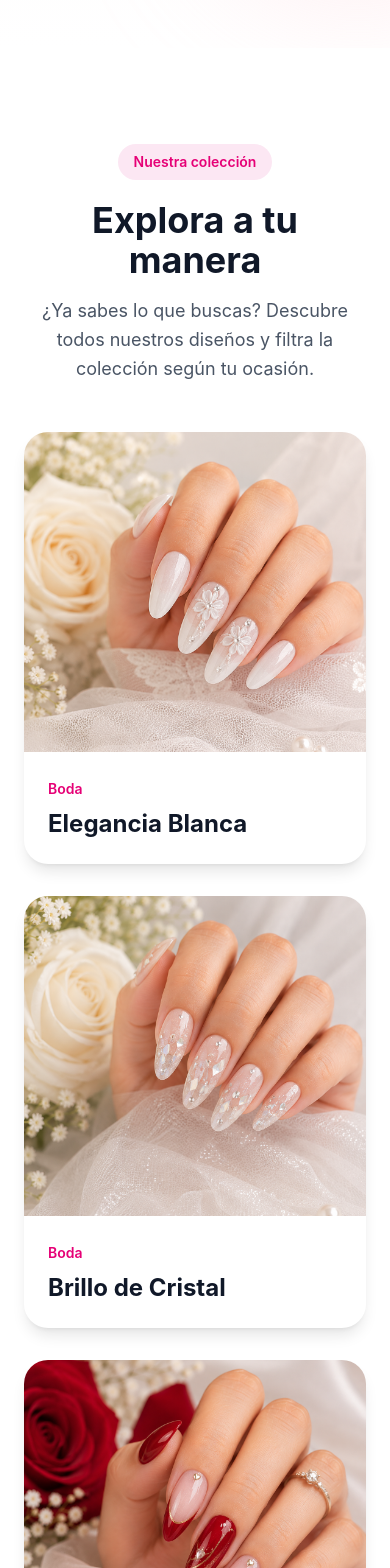
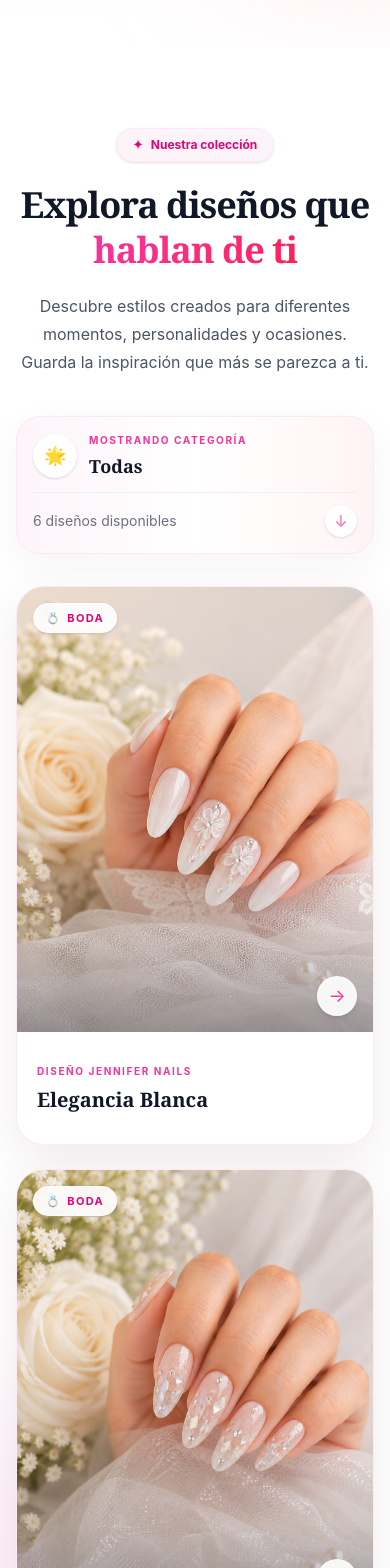
Before and after one commit to thedannytorres23-stack/glow-nails-Jennifer, a React app: page / in a window 390 px wide. Shown: the part 2020-3588 px from the top of the page. Built offline with nearby package versions, Linux system fonts and the light colour scheme; the HTML template or start-up script is replaced by a standard one.

Commit message:
NailCards y Gallery se Actualizaron para el diseno Responsivo

```diff
--- a/src/components/cards/NailCard.jsx
+++ b/src/components/cards/NailCard.jsx
@@ -1,29 +1,194 @@
-export default function NailCard({ imagen, nombre, categoria }) {
+export default function NailCard({
+  imagen,
+  nombre,
+  categoria,
+}) {
   return (
-    <div className="glow-touch group overflow-hidden rounded-3xl bg-white shadow-lg transition-all duration-500 hover:-translate-y-2 hover:shadow-2xl">
+    <article
+      className="
+        glow-touch group relative
+        overflow-hidden rounded-[28px]
+        border border-pink-100/80
+        bg-white
+        shadow-[0_16px_45px_rgba(105,60,80,0.10)]
+        transition-all duration-300
 
-      <div className="overflow-hidden">
+        active:scale-[0.99]
 
+        sm:rounded-[30px]
+
+        lg:hover:-translate-y-2
+        lg:hover:border-pink-200
+        lg:hover:shadow-[0_24px_60px_rgba(105,60,80,0.18)]
+      "
+    >
+      {/* Imagen */}
+      <div
+        className="
+          relative overflow-hidden
+          bg-pink-50
+        "
+      >
         <img
           src={imagen}
-          alt={nombre}
-          className="h-80 w-full object-cover transition-transform duration-700 group-hover:scale-110"
+          alt={`Diseño de uñas ${nombre}`}
+          loading="lazy"
+          className="
+            aspect-[4/5] w-full
+            object-cover object-center
+            transition-transform duration-700
+
+            lg:group-hover:scale-[1.06]
+          "
         />
 
-      </div>
+        {/* Degradado inferior */}
+        <div
+          aria-hidden="true"
+          className="
+            pointer-events-none absolute
+            inset-x-0 bottom-0
+            h-2/5
+            bg-gradient-to-t
+            from-gray-950/35
+            via-gray-950/10
+            to-transparent
+          "
+        />
 
-      <div className="p-6">
+        {/* Categoría sobre la imagen */}
+        <span
+          className="
+            absolute left-4 top-4
+            inline-flex items-center gap-1.5
+            rounded-full
+            border border-white/40
+            bg-white/90
+            px-3 py-1.5
+            text-[11px] font-bold
+            uppercase tracking-[0.12em]
+            text-pink-600
+            shadow-sm
+            backdrop-blur-md
 
-        <span className="text-sm font-semibold text-pink-600">
+            sm:left-5 sm:top-5
+          "
+        >
+          <span aria-hidden="true">
+            {obtenerIconoCategoria(categoria)}
+          </span>
+
           {categoria}
         </span>
 
-        <h3 className="mt-2 text-2xl font-bold text-gray-900">
-          {nombre}
-        </h3>
+        {/* Indicador visual */}
+        <span
+          aria-hidden="true"
+          className="
+            absolute bottom-4 right-4
+            flex h-10 w-10
+            items-center justify-center
+            rounded-full
+            border border-white/40
+            bg-white/90
+            text-lg text-pink-500
+            shadow-md
+            backdrop-blur-md
+            transition-all duration-300
 
+            sm:bottom-5 sm:right-5
+
+            lg:group-hover:translate-x-1
+            lg:group-hover:bg-pink-500
+            lg:group-hover:text-white
+          "
+        >
+          →
+        </span>
       </div>
 
-    </div>
+      {/* Contenido */}
+      <div
+        className="
+          flex min-h-[112px]
+          items-center justify-between
+          gap-4 px-5 py-5
+
+          sm:min-h-[122px]
+          sm:px-6 sm:py-6
+        "
+      >
+        <div className="min-w-0">
+          <p
+            className="
+              text-[10px] font-bold
+              uppercase tracking-[0.16em]
+              text-pink-500
+            "
+          >
+            Diseño Jennifer Nails
+          </p>
+
+          <h3
+            className="
+              mt-2 line-clamp-2
+              font-serif text-xl
+              font-semibold leading-tight
+              text-gray-900
+
+              sm:text-2xl
+            "
+          >
+            {nombre}
+          </h3>
+        </div>
+
+        <span
+          aria-hidden="true"
+          className="
+            hidden h-10 w-10 shrink-0
+            items-center justify-center
+            rounded-full bg-pink-50
+            text-pink-400
+            transition-all duration-300
+
+            sm:flex
+
+            lg:group-hover:rotate-12
+            lg:group-hover:bg-pink-100
+          "
+        >
+          ✦
+        </span>
+      </div>
+
+      {/* Línea decorativa */}
+      <div
+        aria-hidden="true"
+        className="
+          absolute bottom-0 left-0
+          h-1 w-full
+          origin-left scale-x-0
+          bg-gradient-to-r
+          from-pink-500 to-rose-400
+          transition-transform duration-500
+
+          lg:group-hover:scale-x-100
+        "
+      />
+    </article>
   );
 }
+
+function obtenerIconoCategoria(categoria) {
+  const iconos = {
+    Todas: "🌟",
+    Boda: "💍",
+    Cita: "🥂",
+    Consentirme: "🌸",
+    Trabajo: "💼",
+    Vacaciones: "🌴",
+  };
+
+  return iconos[categoria] || "💅";
+}
--- a/src/components/sections/Gallery.jsx
+++ b/src/components/sections/Gallery.jsx
@@ -1,36 +1,192 @@
 import NailCard from "../cards/NailCard";
 import nailsData from "../../data/nailsData";
 
-<section id="coleccion"></section>
+export default function Gallery({ categoriaSeleccionada }) {
+  const categoriaActual = categoriaSeleccionada || "Todas";
 
-export default function Gallery({ categoriaSeleccionada }) {
   const diseñosFiltrados =
-    categoriaSeleccionada === "Todas"
+    categoriaActual === "Todas"
       ? nailsData
       : nailsData.filter(
-          (nail) => nail.categoria === categoriaSeleccionada
+          (nail) => nail.categoria === categoriaActual
         );
 
+  const totalDiseños = diseñosFiltrados.length;
+
   return (
-    <section className="bg-white py-24 px-6">
-      <div className="mx-auto max-w-7xl">
+    <section
+      id="coleccion"
+      className="
+        relative scroll-mt-20 overflow-hidden
+        bg-white px-4 py-20
+        sm:px-6 sm:py-24
+        lg:px-8 lg:py-28
+      "
+    >
+      {/* Decoración de fondo */}
+      <div
+        aria-hidden="true"
+        className="
+          pointer-events-none absolute
+          -left-36 top-1/3
+          h-80 w-80 rounded-full
+          bg-pink-100/60 blur-3xl
+        "
+      />
 
-        <div className="mx-auto mb-12 max-w-3xl text-center">
-          <span className="inline-flex rounded-full bg-pink-100 px-4 py-2 text-sm font-semibold text-pink-600">
+      <div
+        aria-hidden="true"
+        className="
+          pointer-events-none absolute
+          -right-40 bottom-20
+          h-96 w-96 rounded-full
+          bg-rose-100/50 blur-3xl
+        "
+      />
+
+      <div className="relative z-10 mx-auto max-w-7xl">
+        {/* Encabezado */}
+        <div className="mx-auto max-w-3xl text-center">
+          <span
+            className="
+              inline-flex items-center gap-2
+              rounded-full border border-pink-100
+              bg-pink-50/80 px-4 py-2
+              text-xs font-bold text-pink-600
+              shadow-sm backdrop-blur-sm
+              sm:text-sm
+            "
+          >
+            <span aria-hidden="true">✦</span>
             Nuestra colección
           </span>
 
-          <h2 className="mt-5 text-4xl font-bold text-gray-900 md:text-5xl">
-            Explora a tu manera
+          <h2
+            className="
+              mt-5 font-serif
+              text-4xl font-semibold
+              leading-tight tracking-[-0.03em]
+              text-gray-900
+              sm:text-5xl
+              lg:text-6xl
+            "
+          >
+            Explora diseños que{" "}
+            <span
+              className="
+                bg-gradient-to-r
+                from-pink-500 to-rose-500
+                bg-clip-text text-transparent
+              "
+            >
+              hablan de ti
+            </span>
           </h2>
 
-          <p className="mt-4 text-lg leading-relaxed text-gray-600">
-            ¿Ya sabes lo que buscas? Descubre todos nuestros diseños y filtra la
-            colección según tu ocasión.
+          <p
+            className="
+              mx-auto mt-5 max-w-2xl
+              text-base leading-7 text-gray-600
+              sm:text-lg sm:leading-8
+            "
+          >
+            Descubre estilos creados para diferentes momentos,
+            personalidades y ocasiones. Guarda la inspiración que
+            más se parezca a ti.
           </p>
         </div>
 
-        <div className="grid gap-8 sm:grid-cols-2 lg:grid-cols-3">
+        {/* Información del filtro */}
+        <div
+          className="
+            mt-10 flex flex-col gap-3
+            rounded-[24px]
+            border border-pink-100
+            bg-gradient-to-r
+            from-pink-50/80 via-white to-rose-50/80
+            px-4 py-4
+            shadow-[0_12px_35px_rgba(115,65,85,0.06)]
+            sm:flex-row sm:items-center
+            sm:justify-between sm:px-5
+          "
+        >
+          <div className="flex min-w-0 items-center gap-3">
+            <span
+              aria-hidden="true"
+              className="
+                flex h-11 w-11 shrink-0
+                items-center justify-center
+                rounded-full bg-white
+                text-lg shadow-sm
+              "
+            >
+              {obtenerIconoCategoria(categoriaActual)}
+            </span>
+
+            <div className="min-w-0">
+              <p
+                className="
+                  text-[10px] font-bold uppercase
+                  tracking-[0.16em] text-pink-500
+                "
+              >
+                Mostrando categoría
+              </p>
+
+              <p
+                className="
+                  mt-1 truncate
+                  font-serif text-lg font-semibold
+                  text-gray-900
+                "
+              >
+                {categoriaActual}
+              </p>
+            </div>
+          </div>
+
+          <div
+            className="
+              flex items-center justify-between
+              border-t border-pink-100 pt-3
+              sm:border-l sm:border-t-0
+              sm:pl-5 sm:pt-0
+            "
+          >
+            <p className="text-sm text-gray-500">
+              {totalDiseños === 1
+                ? "1 diseño disponible"
+                : `${totalDiseños} diseños disponibles`}
+            </p>
+
+            <span
+              aria-hidden="true"
+              className="
+                ml-3 flex h-8 w-8
+                items-center justify-center
+                rounded-full bg-white
+                text-pink-400 shadow-sm
+                sm:hidden
+              "
+            >
+              ↓
+            </span>
+          </div>
+        </div>
+
+        {/* Galería */}
+        {totalDiseños > 0 ? (
+          <div
+            className="
+              mt-8 grid grid-cols-1
+              gap-6
+              sm:mt-10
+              sm:grid-cols-2
+              sm:gap-7
+              lg:grid-cols-3
+              lg:gap-8
+            "
+          >
             {diseñosFiltrados.map((nail) => (
               <NailCard
                 key={nail.id}
@@ -40,8 +196,66 @@ export default function Gallery({ categoriaSeleccionada }) {
               />
             ))}
           </div>
+        ) : (
+          <div
+            className="
+              mx-auto mt-10
+              max-w-xl rounded-[28px]
+              border border-dashed border-pink-200
+              bg-pink-50/60
+              px-5 py-12
+              text-center
+            "
+          >
+            <span
+              aria-hidden="true"
+              className="
+                mx-auto flex h-16 w-16
+                items-center justify-center
+                rounded-full bg-white
+                text-3xl shadow-sm
+              "
+            >
+              💅
+            </span>
 
+            <h3
+              className="
+                mt-5 font-serif
+                text-2xl font-semibold
+                text-gray-900
+              "
+            >
+              Aún no hay diseños en esta categoría
+            </h3>
+
+            <p
+              className="
+                mx-auto mt-3 max-w-md
+                text-sm leading-6 text-gray-500
+                sm:text-base
+              "
+            >
+              Próximamente Jennifer agregará nuevas ideas para esta
+              ocasión. Mientras tanto, puedes explorar las demás
+              categorías.
+            </p>
+          </div>
+        )}
       </div>
     </section>
   );
 }
+
+function obtenerIconoCategoria(categoria) {
+  const iconos = {
+    Todas: "🌟",
+    Boda: "💍",
+    Cita: "🥂",
+    Consentirme: "🌸",
+    Trabajo: "💼",
+    Vacaciones: "🌴",
+  };
+
+  return iconos[categoria] || "💅";
+}
```
Lines whose indentation alone changed are shown as unchanged.
